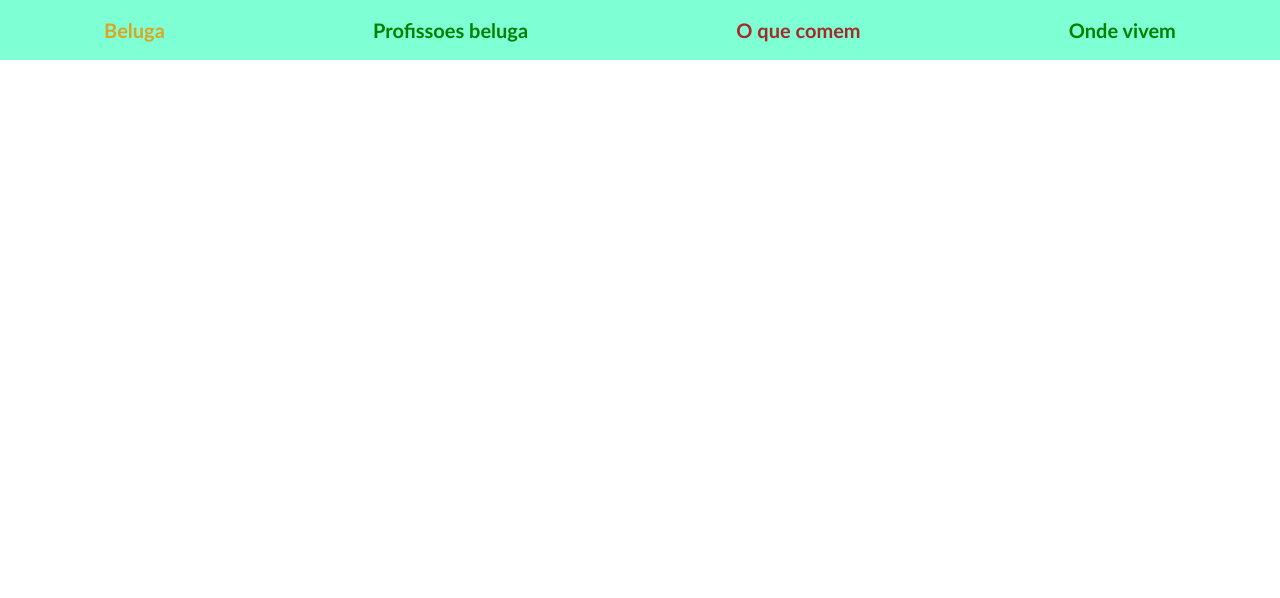
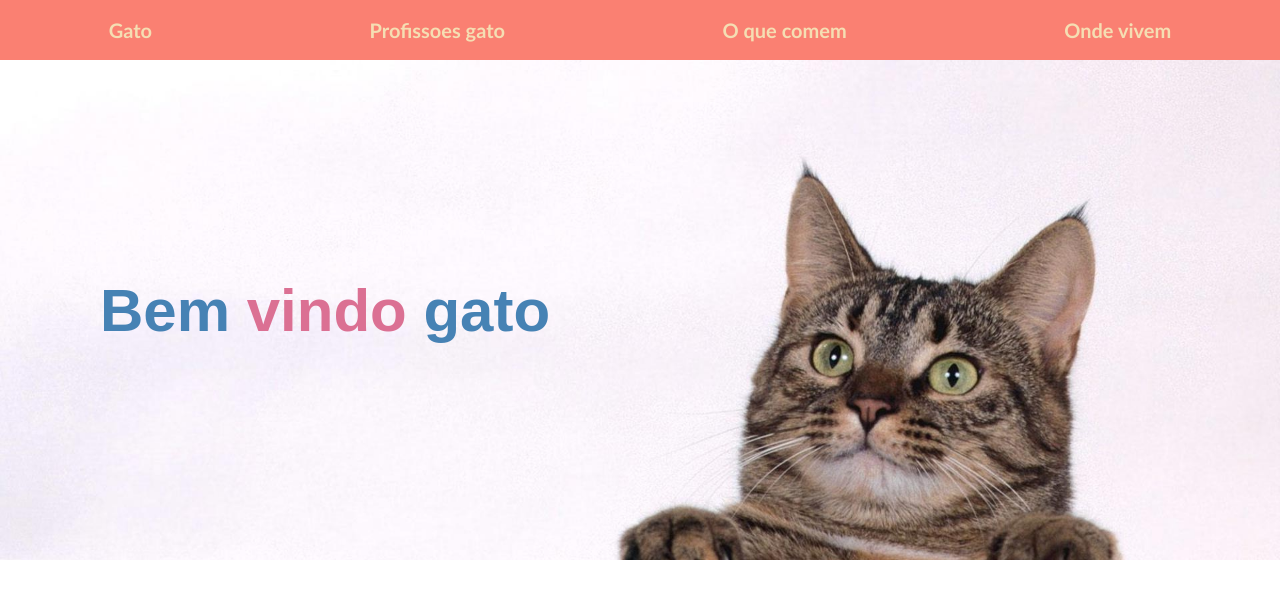
Before and after one commit to kayasugimoto/aula-102, a plain HTML site: page index.html in a window 1280 px wide. Drawn offline with Linux system fonts and the light colour scheme.

Commit message:
criar header com banner de gato

```diff
--- a/index.html
+++ b/index.html
@@ -7,11 +7,16 @@
     <title>Document</title>
 </head>
 <body>
+
     <nav>
-        <a href="">Beluga</a>
-        <a href="">Profissoes beluga</a>
+        <a href="">Gato</a>
+        <a href="">Profissoes gato</a>
         <a href="">O que comem</a>
         <a href="">Onde vivem</a>
     </nav>
+
+    <header>
+        <h1>Bem <span>vindo</span> gato</h1>
+    </header>
 </body>
 </html>
--- a/style.css
+++ b/style.css
@@ -3,7 +3,7 @@ body{
 }
 
 nav{
-    background-color: aquamarine;
+    background-color: salmon;
     height: 60px;
     display: flex;
     align-items: center;
@@ -12,21 +12,48 @@ nav{
 
 nav a{
     text-decoration: none;
-    color: green;
+    color: wheat;
     font-weight: bold;
     font-size: 15pt;
     font-family: 'Trebuchet MS', 'Lucida Sans Unicode', 'Lucida Grande', 'Lucida Sans', Arial, sans-serif;
 }
 
-nav a:first-child{
+/* nav a:first-child{
     color: goldenrod;
 }
 
 nav a:nth-child(3){
     color: brown;
+} */
+
+nav a:hover{
+    color: indianred;
+    font-size: 20pt;
 }
 
-nav a:hover{
-    color: olivedrab;
-    font-size: 20pt;
+header{
+    width: 100%;
+    height: 500px;
+    background-image: url(imagens/catbg.jpg);
+    background-size: cover;
+    background-position: center;
+    display:flex;
+    align-items: center;
+    font-size: 30px;
 }
+
+header h1{
+    margin-left: 100px;
+    color: steelblue;
+    font-family: fantasy;
+}
+
+
+span{
+    color: palevioletred;
+}
+
+header h1:hover{
+    font-size: 70px;
+    color: salmon;
+}
```
Also changed, not shown: imagens/catbg.jpg (added).
